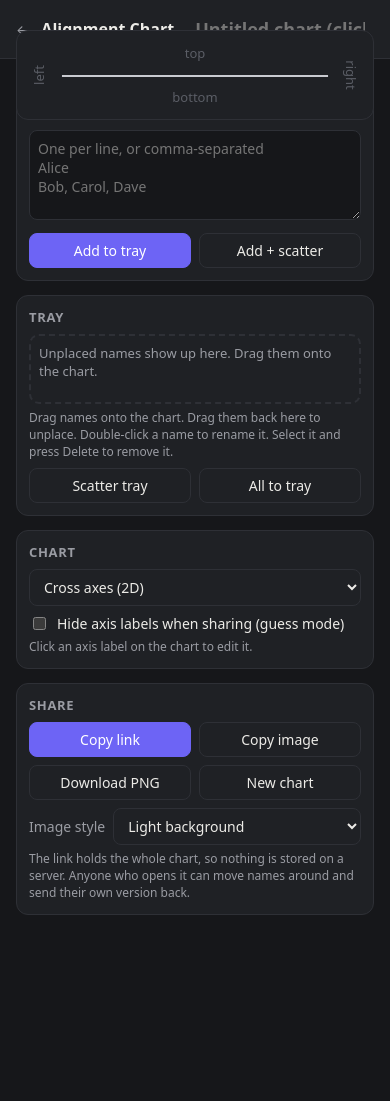
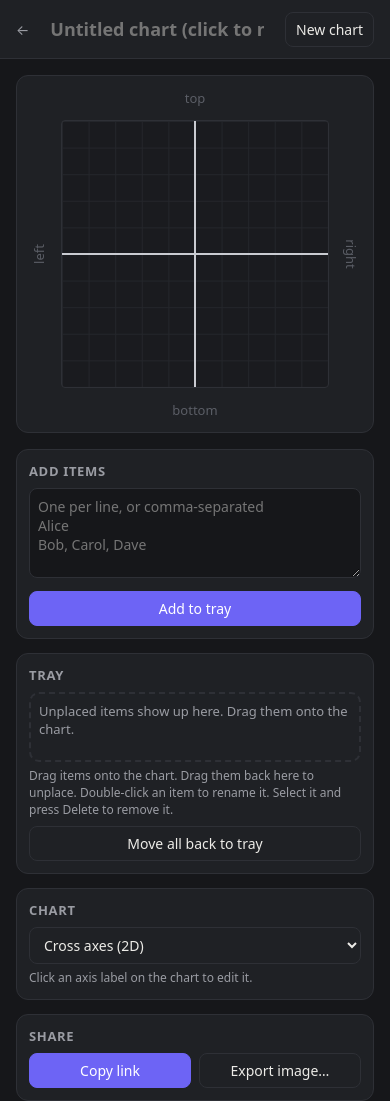
Before and after one commit to ZekeMiller/ZekeMiller.github.io, a Jekyll site: the page alignment/index.html, which Jekyll copies as it is, in a window 390 px wide. Built offline with Jekyll 4.4.1, drawn with Linux system fonts in a browser that asks for light colours; before the commit the page ends 915 px from its top, so only the background shows below that.

Commit message:
Alignment chart: export dialog, items wording, remove scatter
- Export image... opens a dialog with a live preview, guess-mode toggle, light/dark background, Copy image and Download PNG
- Remove the Add + scatter and Scatter tray buttons
- Remove the share-link explainer text
- Move New chart to the header
- Say items instead of names (examples stay as names)
- Fix the chart collapsing to a thin strip on phones

```diff
--- a/alignment/index.html
+++ b/alignment/index.html
@@ -4,7 +4,7 @@
 <meta charset="utf-8">
 <meta name="viewport" content="width=device-width, initial-scale=1">
 <title>Alignment Chart Maker</title>
-<meta name="description" content="Drop your friends' names on a 2D chart, hide the axes, and make everyone guess.">
+<meta name="description" content="Place people, things, or anything else on a 2D chart, hide the axes, and make everyone guess.">
 <style>
   :root {
     color-scheme: dark; --bg: #16171a; --panel: #1f2125; --ink: #ecebe7; --muted: #9a9ca3;
@@ -58,7 +58,7 @@
     border: 2px dashed var(--line); border-radius: 10px; padding: 8px; transition: background .15s;
   }
   #tray.over { background: rgba(109,100,245,.14); border-color: var(--accent); }
-  #tray:empty::before { content: "Unplaced names show up here. Drag them onto the chart."; color: var(--muted); font-size: 13px; }
+  #tray:empty::before { content: "Unplaced items show up here. Drag them onto the chart."; color: var(--muted); font-size: 13px; }
 
   #stage { flex: 1; display: flex; align-items: center; justify-content: center; min-width: 0; min-height: 0; }
   #boardWrap {
@@ -121,18 +121,48 @@
   #toast.show { opacity: 1; transform: translateX(-50%); pointer-events: auto; }
   #toast button { background: transparent; color: #a5b4fc; border: 0; padding: 0; font-weight: 600; }
 
+  header #newBtn { flex-shrink: 0; }
+
+  #exportDlg {
+    width: min(880px, calc(100vw - 32px)); max-height: calc(100vh - 32px); padding: 0;
+    background: var(--panel); color: var(--ink); border: 1px solid var(--line); border-radius: var(--radius);
+    box-shadow: 0 20px 60px rgba(0,0,0,.5);
+  }
+  #exportDlg::backdrop { background: rgba(0,0,0,.6); }
+  .dlg-head { display: flex; align-items: center; justify-content: space-between; padding: 12px 16px; border-bottom: 1px solid var(--line); }
+  .dlg-head h2 { font-size: 16px; margin: 0; }
+  .dlg-close { border: 0; background: transparent; font-size: 22px; line-height: 1; padding: 2px 8px; color: var(--muted); }
+  .dlg-body { display: flex; gap: 20px; padding: 16px; }
+  .preview {
+    flex: 1; min-width: 0; display: flex; align-items: center; justify-content: center;
+    background: var(--bg); border: 1px solid var(--line); border-radius: 8px; padding: 12px;
+  }
+  .preview img { max-width: 100%; max-height: calc(100vh - 180px); display: block; border-radius: 4px; box-shadow: 0 2px 10px rgba(0,0,0,.4); }
+  .dlg-opts { width: 240px; flex-shrink: 0; display: flex; flex-direction: column; }
+  .opt-label { font-size: 13px; color: var(--muted); margin: 18px 0 6px; }
+  .seg { display: flex; border: 1px solid var(--line); border-radius: 8px; overflow: hidden; }
+  .seg label { flex: 1; text-align: center; padding: 7px 0; font-size: 14px; cursor: pointer; }
+  .seg input { position: absolute; opacity: 0; pointer-events: none; }
+  .seg label:has(input:checked) { background: var(--accent); color: var(--accent-ink); }
+  .seg label:has(input:focus-visible) { outline: 2px solid var(--accent); outline-offset: -2px; }
+  .dlg-actions { margin-top: auto; padding-top: 20px; display: flex; flex-direction: column; gap: 8px; }
+
   #revealBar { display: none; position: absolute; top: 8px; right: 8px; z-index: 5; }
   #boardWrap.masked #revealBar { display: block; }
 
   @media (max-width: 820px) {
     main { flex-direction: column; }
     aside { width: 100%; order: 2; overflow: visible; }
-    #stage { order: 1; }
-    #boardWrap { width: 100%; padding: 44px; }
+    #stage { order: 1; flex: none; }
+    #boardWrap { width: 100%; max-height: none; padding: 44px; }
     .axis { font-size: 13px; }
     .axis.top { top: 22px; } .axis.bottom { top: calc(100% - 22px); }
     .axis.left { left: 22px; } .axis.right { left: calc(100% - 22px); }
     .chip { font-size: 12px; padding: 3px 8px; }
+    header h1 { display: none; }
+    .dlg-body { flex-direction: column; }
+    .dlg-opts { width: 100%; }
+    .preview img { max-height: 45vh; }
   }
 </style>
 </head>
@@ -141,26 +171,25 @@
   <a class="home" href="/">←</a>
   <h1>Alignment Chart</h1>
   <input id="title" placeholder="Untitled chart (click to name it)" maxlength="80">
+  <button id="newBtn" title="Clear everything and start over">New chart</button>
 </header>
 
 <main>
   <aside>
     <div class="card">
-      <h2>Add names</h2>
+      <h2>Add items</h2>
       <textarea id="namesInput" placeholder="One per line, or comma-separated&#10;Alice&#10;Bob, Carol, Dave"></textarea>
       <div class="row">
         <button class="primary" id="addBtn">Add to tray</button>
-        <button id="addScatterBtn" title="Add and drop them on the chart at random">Add + scatter</button>
       </div>
     </div>
 
     <div class="card">
       <h2>Tray</h2>
       <div id="tray"></div>
-      <div class="hint">Drag names onto the chart. Drag them back here to unplace. Double-click a name to rename it. Select it and press Delete to remove it.</div>
+      <div class="hint">Drag items onto the chart. Drag them back here to unplace. Double-click an item to rename it. Select it and press Delete to remove it.</div>
       <div class="row">
-        <button id="scatterBtn">Scatter tray</button>
-        <button id="unplaceBtn">All to tray</button>
+        <button id="unplaceBtn">Move all back to tray</button>
       </div>
     </div>
 
@@ -173,7 +202,6 @@
           <option value="none">No guide lines</option>
         </select>
       </div>
-      <label class="check"><input type="checkbox" id="hideAxes"> Hide axis labels when sharing (guess mode)</label>
       <div class="hint">Click an axis label on the chart to edit it.</div>
     </div>
 
@@ -181,20 +209,8 @@
       <h2>Share</h2>
       <div class="row" style="margin-top:0">
         <button class="primary" id="linkBtn">Copy link</button>
-        <button id="copyImgBtn">Copy image</button>
+        <button id="exportBtn">Export image…</button>
       </div>
-      <div class="row">
-        <button id="pngBtn">Download PNG</button>
-        <button id="newBtn">New chart</button>
-      </div>
-      <div class="row">
-        <label for="exportTheme" style="font-size:14px;color:var(--muted)">Image style</label>
-        <select id="exportTheme" style="flex:1">
-          <option value="light">Light background</option>
-          <option value="dark">Dark background</option>
-        </select>
-      </div>
-      <div class="hint">The link holds the whole chart, so nothing is stored on a server. Anyone who opens it can move names around and send their own version back.</div>
     </div>
   </aside>
 
@@ -209,6 +225,31 @@
     </div>
   </section>
 </main>
+
+<dialog id="exportDlg" aria-labelledby="exportTitle">
+  <div class="dlg-head">
+    <h2 id="exportTitle">Export image</h2>
+    <button class="dlg-close" id="exportClose" aria-label="Close">×</button>
+  </div>
+  <div class="dlg-body">
+    <div class="preview"><img id="exportPreview" alt="Preview of the exported chart image"></div>
+    <div class="dlg-opts">
+      <label class="check" style="margin-top:0"><input type="checkbox" id="hideAxes"> Hide axis labels (guess mode)</label>
+      <div class="hint">Also applies to links you copy. Friends who open the link get a "Reveal axes" button.</div>
+
+      <div class="opt-label">Background</div>
+      <div class="seg" role="radiogroup" aria-label="Image background">
+        <label><input type="radio" name="exportTheme" value="light"> Light</label>
+        <label><input type="radio" name="exportTheme" value="dark"> Dark</label>
+      </div>
+
+      <div class="dlg-actions">
+        <button class="primary" id="copyImgBtn">Copy image</button>
+        <button id="pngBtn">Download PNG</button>
+      </div>
+    </div>
+  </div>
+</dialog>
 
 <div id="toast"><span id="toastMsg"></span><button id="toastAction"></button></div>
 
@@ -247,16 +288,16 @@
     }
     return out;
   }
-  function addNames(scatter) {
+  function addNames() {
     const list = parseNames($('#namesInput').value);
-    if (!list.length) { toast('No new names to add'); return; }
+    if (!list.length) { toast('No new items to add'); return; }
     for (const text of list) {
       state.names.push({ id: uid(), text, color: state.nextColor++ % PALETTE.length,
-        placed: !!scatter, x: scatter ? 0.08 + Math.random() * 0.84 : 0.5, y: scatter ? 0.08 + Math.random() * 0.84 : 0.5 });
+        placed: false, x: 0.5, y: 0.5 });
     }
     $('#namesInput').value = '';
     commit();
-    toast(`Added ${list.length} name${list.length > 1 ? 's' : ''}`);
+    toast(`Added ${list.length} item${list.length > 1 ? 's' : ''}`);
   }
   function removeName(id) {
     state.names = state.names.filter(n => n.id !== id);
@@ -531,26 +572,35 @@
   }
 
   // ---------- wire up ----------
-  $('#addBtn').onclick = () => addNames(false);
-  $('#addScatterBtn').onclick = () => addNames(true);
-  $('#namesInput').addEventListener('keydown', e => { if (e.key === 'Enter' && (e.ctrlKey || e.metaKey)) addNames(false); });
-  $('#scatterBtn').onclick = () => {
-    state.names.filter(n => !n.placed).forEach(n => { n.placed = true; n.x = 0.08 + Math.random() * 0.84; n.y = 0.08 + Math.random() * 0.84; });
-    commit();
-  };
+  $('#addBtn').onclick = addNames;
+  $('#namesInput').addEventListener('keydown', e => { if (e.key === 'Enter' && (e.ctrlKey || e.metaKey)) addNames(); });
   $('#unplaceBtn').onclick = () => { state.names.forEach(n => n.placed = false); commit(); };
   $('#title').addEventListener('input', e => { state.title = e.target.value; save(); });
   $('#gridSel').onchange = e => { state.grid = e.target.value; commit(); };
-  $('#hideAxes').onchange = e => { state.hideAxes = e.target.checked; commit(); };
+  $('#hideAxes').onchange = e => { state.hideAxes = e.target.checked; commit(); refreshPreview(); };
   document.querySelectorAll('.axis').forEach(inp => inp.addEventListener('input', () => {
     if (!masked) { state.axes[inp.dataset.k] = inp.value; save(); }
   }));
   $('#revealBtn').onclick = () => { masked = false; render(); };
   $('#linkBtn').onclick = copyLink;
-  $('#pngBtn').onclick = downloadPNG;
-  $('#exportTheme').value = localStorage.getItem(EXPORT_KEY) === 'dark' ? 'dark' : 'light';
-  $('#exportTheme').onchange = e => { try { localStorage.setItem(EXPORT_KEY, e.target.value); } catch {} };
-  $('#copyImgBtn').onclick = copyImage;
+  // export dialog
+  const dlg = $('#exportDlg');
+  function refreshPreview() { if (dlg.open) $('#exportPreview').src = drawCanvas().toDataURL('image/png'); }
+  $('#exportBtn').onclick = () => {
+    const theme = localStorage.getItem(EXPORT_KEY) === 'dark' ? 'dark' : 'light';
+    document.querySelector(`input[name="exportTheme"][value="${theme}"]`).checked = true;
+    $('#hideAxes').checked = state.hideAxes;
+    dlg.showModal();
+    refreshPreview();
+  };
+  $('#exportClose').onclick = () => dlg.close();
+  dlg.addEventListener('click', e => { if (e.target === dlg) dlg.close(); });   // click on backdrop
+  document.querySelectorAll('input[name="exportTheme"]').forEach(r => r.onchange = () => {
+    try { localStorage.setItem(EXPORT_KEY, r.value); } catch {}
+    refreshPreview();
+  });
+  $('#pngBtn').onclick = () => { downloadPNG(); dlg.close(); };
+  $('#copyImgBtn').onclick = () => { dlg.close(); copyImage(); };
   $('#newBtn').onclick = () => {
     if (state.names.length && !confirm('Start a new chart? The current one will be cleared.')) return;
     state = blank(); masked = false; selectedId = null; commit();
```
